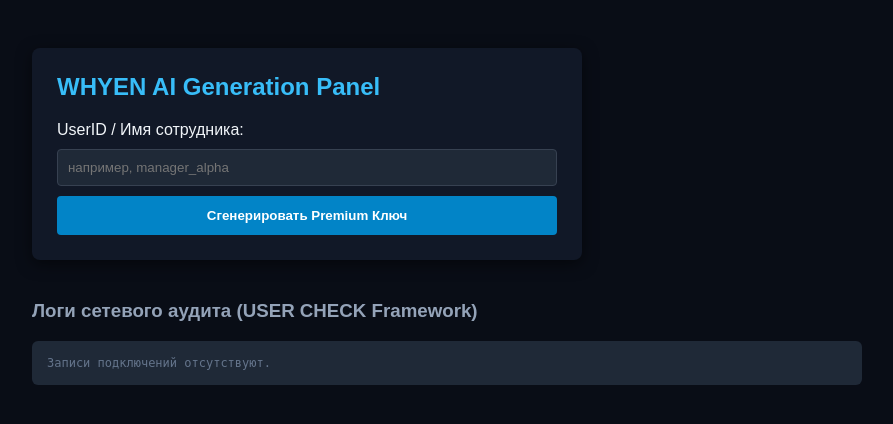
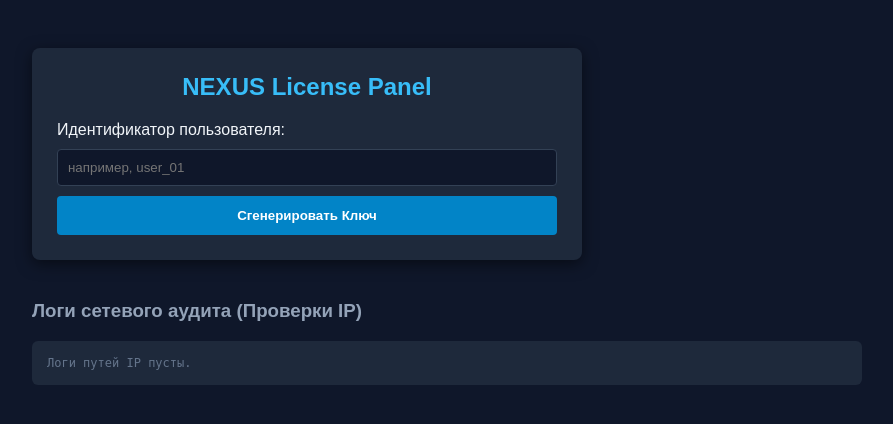
Before and after one commit to NEXUS-OFCAI/nexus_auth, a FastAPI app: template templates/admin.html in a window 1280 px wide. Shown: the top 424 px of the page, without its empty margins (16-909 px from the left). Run offline with FastAPI, Linux system fonts and the light colour scheme; the template is opened without the code that fills it, so the values that code supplies are empty.

Commit message:
Update admin.html

```diff
--- a/templates/admin.html
+++ b/templates/admin.html
@@ -2,28 +2,28 @@
 <html lang="ru">
 <head>
     <meta charset="UTF-8">
-    <title>WHYEN AI - Control Console</title>
+    <title>NEXUS - Control Console</title>
     <style>
-        body { font-family: sans-serif; background: #090d16; color: #f1f5f9; padding: 40px; }
-        .box { background: #111827; padding: 25px; border-radius: 8px; max-width: 500px; margin-bottom: 20px; box-shadow: 0 4px 15px rgba(0,0,0,0.5); }
-        h2 { color: #38bdf8; margin-top: 0; }
-        input { width: 100%; padding: 10px; margin: 10px 0; background: #1f2937; border: 1px solid #374151; color: #fff; border-radius: 4px; box-sizing: border-box; }
+        body { font-family: sans-serif; background: #0f172a; color: #f1f5f9; padding: 40px; }
+        .box { background: #1e293b; padding: 25px; border-radius: 8px; max-width: 500px; margin-bottom: 20px; box-shadow: 0 4px 15px rgba(0,0,0,0.5); }
+        h2 { color: #38bdf8; margin-top: 0; text-align: center; }
+        input { width: 100%; padding: 10px; margin: 10px 0; background: #0f172a; border: 1px solid #334155; color: #fff; border-radius: 4px; box-sizing: border-box; }
         button { width: 100%; padding: 12px; background: #0284c7; border: none; color: #fff; font-weight: bold; border-radius: 4px; cursor: pointer; }
         button:hover { background: #0369a1; }
         .success { color: #4ade80; background: #064e3b; padding: 15px; border-radius: 4px; font-family: monospace; font-size: 16px; margin-top: 10px; }
-        .log-box { background: #1f2937; padding: 15px; border-radius: 6px; font-family: monospace; font-size: 12px; max-width: 800px; }
-        .log-entry { border-bottom: 1px solid #374151; padding: 5px 0; }
+        .log-box { background: #1e293b; padding: 15px; border-radius: 6px; font-family: monospace; font-size: 12px; max-width: 800px; }
+        .log-entry { border-bottom: 1px solid #334155; padding: 5px 0; }
     </style>
 </head>
 <body>
 
     <div class="box">
-        <h2>WHYEN AI Generation Panel</h2>
+        <h2>NEXUS License Panel</h2>
         <form method="POST" action="/admin/generate">
-            <label>UserID / Имя сотрудника:</label>
-            <input type="text" name="user_id" placeholder="например, manager_alpha" required>
+            <label>Идентификатор пользователя:</label>
+            <input type="text" name="user_id" placeholder="например, user_01" required>
             <input type="hidden" name="admin_pass" value="{{ admin_password }}">
-            <button type="submit">Сгенерировать Premium Ключ</button>
+            <button type="submit">Сгенерировать Ключ</button>
         </form>
 
         {% if generated_key %}
@@ -35,18 +35,18 @@
     </div>
 
     <div style="margin-top: 40px;">
-        <h3 style="color: #94a3b8;">Логи сетевого аудита (USER CHECK Framework)</h3>
+        <h3 style="color: #94a3b8;">Логи сетевого аудита (Проверки IP)</h3>
         <div class="log-box">
             {% if logs %}
                 {% for log in logs %}
                 <div class="log-entry">
                     <span style="color: #a78bfa;">[{{ log.timestamp }}]</span>
                     IP: <span style="color: #f43f5e;">{{ log.client_ip }}</span>
-                    запросил ключ: <span style="color: #38bdf8;">{{ log.requested_key }}</span>
+                    проверял ключ: <span style="color: #38bdf8;">{{ log.requested_key }}</span>
                 </div>
                 {% endfor %}
             {% else %}
-                <span style="color: #64748b;">Записи подключений отсутствуют.</span>
+                <span style="color: #64748b;">Логи путей IP пусты.</span>
             {% endif %}
         </div>
     </div>
```
